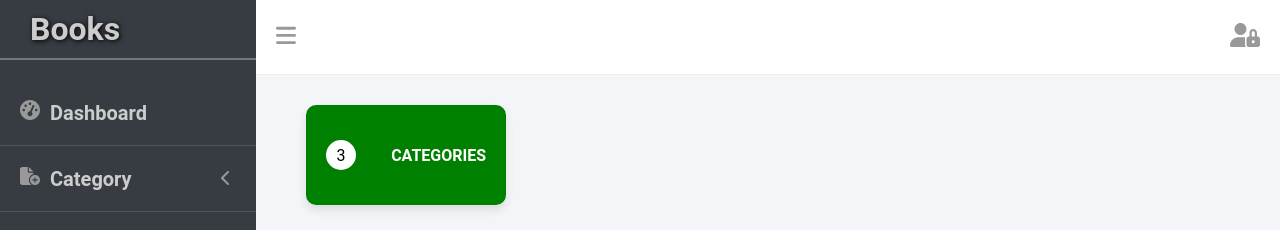
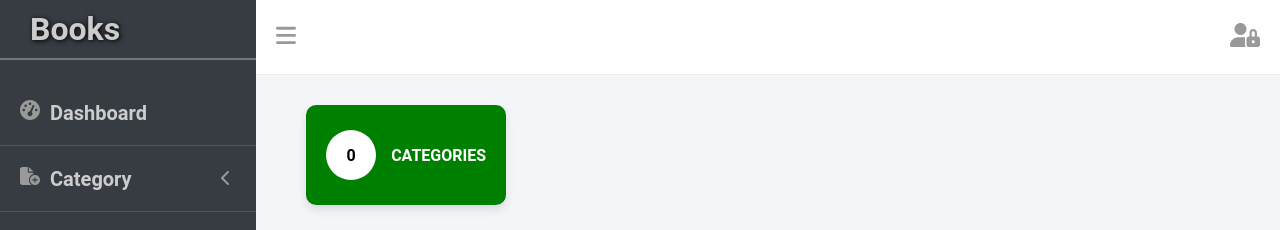
Before and after one commit to seriiserii825/books-next, a Next.js app: page / in a window 1280 px wide. Shown: the top 230 px of the page. Built offline with nearby package versions, Linux system fonts and the light colour scheme; no server answers.

Commit message:
feat: category count

```diff
--- a/assests/scss/blocks/admin/ui/admin-card.scss
+++ b/assests/scss/blocks/admin/ui/admin-card.scss
@@ -10,8 +10,9 @@
     display: flex;
     justify-content: center;
     align-items: center;
-    width: 3rem;
-    height: 3rem;
+    width: 5rem;
+    height: 5rem;
+    font-weight: bold;
     background-color: #fff;
     border-radius: 50%;
   }
--- a/pages/index.js
+++ b/pages/index.js
@@ -1,14 +1,35 @@
-import AdminCard from '../components/admin/ui/AdminCard';
-import AdminLayout from '../layouts/AdminLayout';
-import styles from '../styles/Home.module.css';
+import { useEffect, useState } from "react";
+import AdminCard from "../components/admin/ui/AdminCard";
+import AdminLayout from "../layouts/AdminLayout";
+import axios from "axios";
+import styles from "../styles/Home.module.css";
 
 export default function Home() {
+  const [categoryCount, setCategoryCount] = useState(0);
+  const getCategory = () => {
+    axios
+      .get("/category_count")
+      .then((res) => {
+        setCategoryCount(res.data.data);
+      })
+      .catch((err) => {
+        console.log(err.response, "err.response");
+      });
+  };
+  useEffect(() => {
+    getCategory();
+  }, [categoryCount]);
   return (
     <AdminLayout>
       <div className={styles.container}>
-				<div className='admin-layout__wrap'>
-					<div className='admin-layout__item'>
-						<AdminCard title='Categories' number={3} bg="green" link="/category"  />
+        <div className="admin-layout__wrap">
+          <div className="admin-layout__item">
+            <AdminCard
+              title="Categories"
+              number={categoryCount}
+              bg="green"
+              link="/category"
+            />
           </div>
         </div>
       </div>
```
Lines whose indentation alone changed are shown as unchanged.
